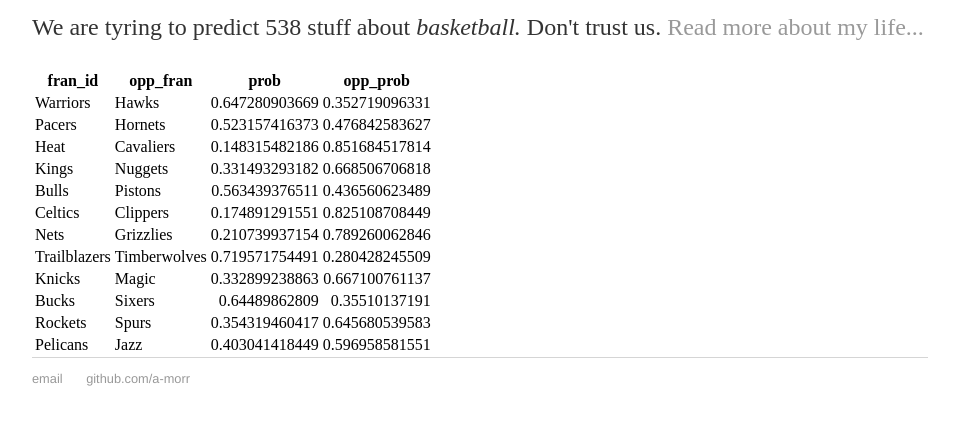
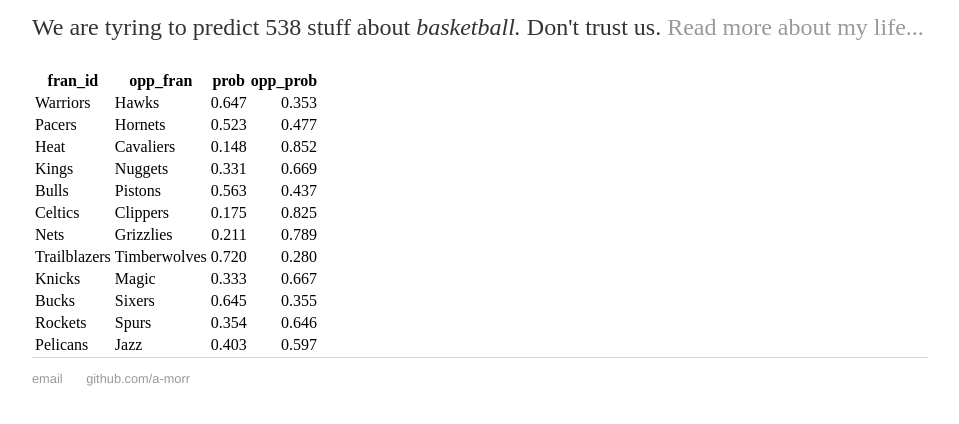
Before and after one commit to a-morr/a-morr.github.io, a plain HTML site: page index.html in a window 1280 px wide. Shown: the part 186-610 px from the top of the page, without its empty margins (160-1119 px from the left). Drawn offline with Linux system fonts and the light colour scheme.

Commit message:
Update index.html

```diff
--- a/index.html
+++ b/index.html
@@ -28,74 +28,74 @@
 <tbody><tr>
 <td>Warriors</td>
 <td>Hawks</td>
-<td align="right">0.647280903669</td>
-<td align="right">0.352719096331</td>
+<td align="right">0.647</td>
+<td align="right">0.353</td>
 </tr>
 <tr>
 <td>Pacers</td>
 <td>Hornets</td>
-<td align="right">0.523157416373</td>
-<td align="right">0.476842583627</td>
+<td align="right">0.523</td>
+<td align="right">0.477</td>
 </tr>
 <tr>
 <td>Heat</td>
 <td>Cavaliers</td>
-<td align="right">0.148315482186</td>
-<td align="right">0.851684517814</td>
+<td align="right">0.148</td>
+<td align="right">0.852</td>
 </tr>
 <tr>
 <td>Kings</td>
 <td>Nuggets</td>
-<td align="right">0.331493293182</td>
-<td align="right">0.668506706818</td>
+<td align="right">0.331</td>
+<td align="right">0.669</td>
 </tr>
 <tr>
 <td>Bulls</td>
 <td>Pistons</td>
-<td align="right">0.563439376511</td>
-<td align="right">0.436560623489</td>
+<td align="right">0.563</td>
+<td align="right">0.437</td>
 </tr>
 <tr>
 <td>Celtics</td>
 <td>Clippers</td>
-<td align="right">0.174891291551</td>
-<td align="right">0.825108708449</td>
+<td align="right">0.175</td>
+<td align="right">0.825</td>
 </tr>
 <tr>
 <td>Nets</td>
 <td>Grizzlies</td>
-<td align="right">0.210739937154</td>
-<td align="right">0.789260062846</td>
+<td align="right">0.211</td>
+<td align="right">0.789</td>
 </tr>
 <tr>
 <td>Trailblazers</td>
 <td>Timberwolves</td>
-<td align="right">0.719571754491</td>
-<td align="right">0.280428245509</td>
+<td align="right">0.720</td>
+<td align="right">0.280</td>
 </tr>
 <tr>
 <td>Knicks</td>
 <td>Magic</td>
-<td align="right">0.332899238863</td>
-<td align="right">0.667100761137</td>
+<td align="right">0.333</td>
+<td align="right">0.667</td>
 </tr>
 <tr>
 <td>Bucks</td>
 <td>Sixers</td>
-<td align="right">0.64489862809</td>
-<td align="right">0.35510137191</td>
+<td align="right">0.645</td>
+<td align="right">0.355</td>
 </tr>
 <tr>
 <td>Rockets</td>
 <td>Spurs</td>
-<td align="right">0.354319460417</td>
-<td align="right">0.645680539583</td>
+<td align="right">0.354</td>
+<td align="right">0.646</td>
 </tr>
 <tr>
 <td>Pelicans</td>
 <td>Jazz</td>
-<td align="right">0.403041418449</td>
-<td align="right">0.596958581551</td>
+<td align="right">0.403</td>
+<td align="right">0.597</td>
 </tr>
 </tbody></table>
 		</div><!-- /.blurb -->
```
